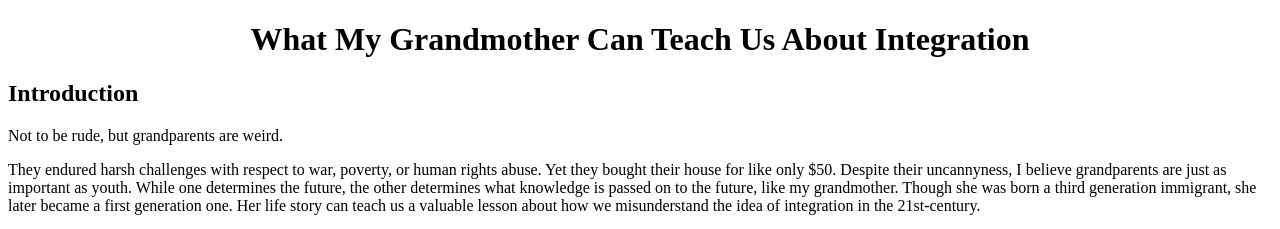
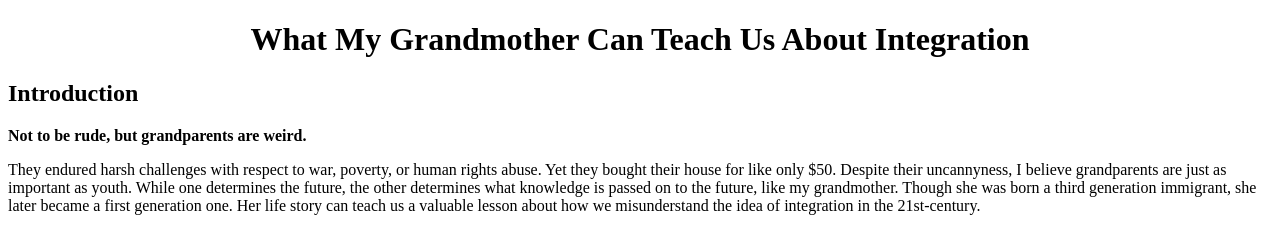
Before and after one commit to KingAlykhan/assignment_1, a plain HTML site: page index.html in a window 1280 px wide. Shown: the top 229 px of the page. Drawn offline with Linux system fonts and the light colour scheme.

Commit message:
Bolded text.

```diff
--- a/style.css
+++ b/style.css
@@ -5,3 +5,6 @@ h1 {
     color: black;
     text-align: center;
 }
+p {
+    font-weight: bold;
+}
```
Also changed, not shown: index.html (+1 -2 lines).
